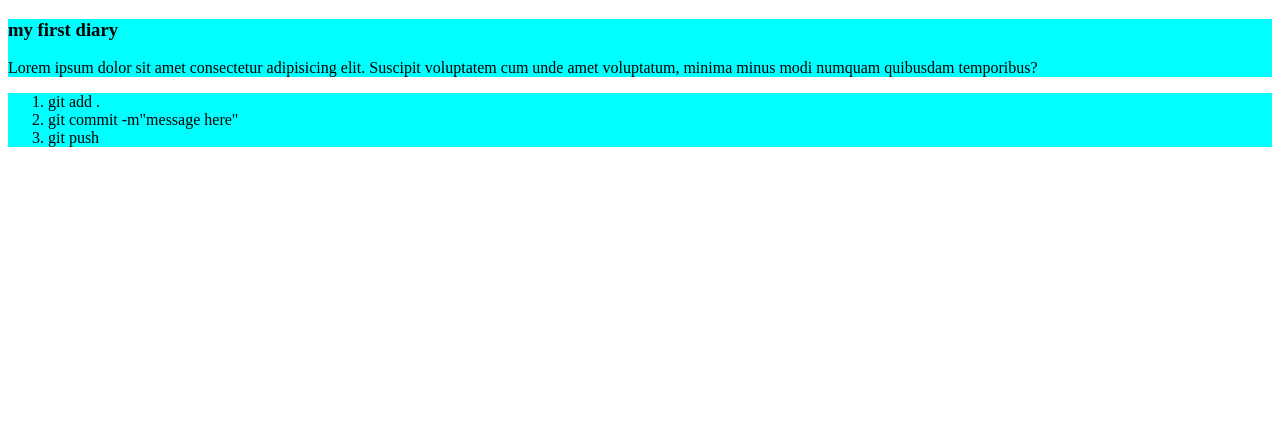
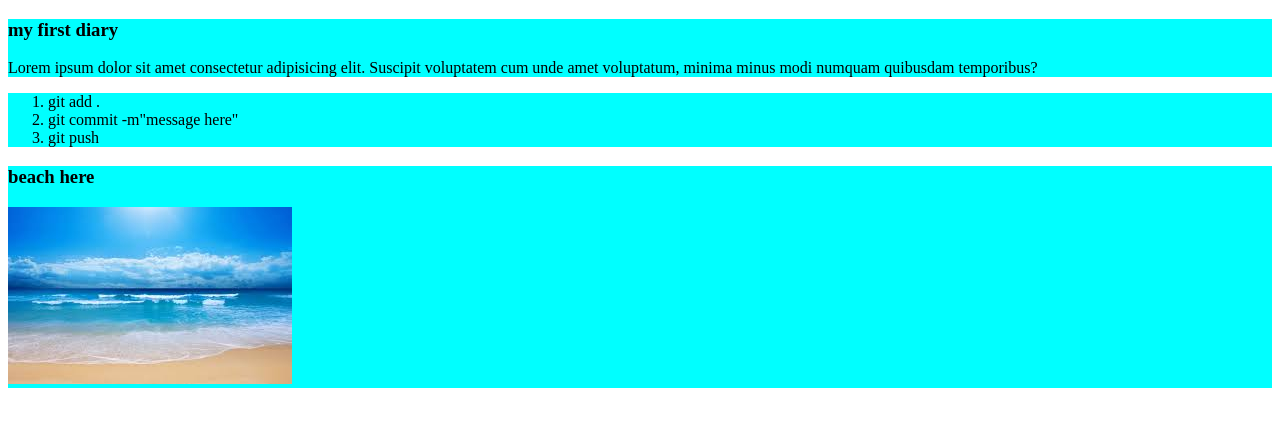
Before and after one commit to Fuad52/my-simple-website, a plain HTML site: page index.html in a window 1280 px wide. Drawn offline with Linux system fonts and the light colour scheme.

Commit message:
adding images

```diff
--- a/index.html
+++ b/index.html
@@ -18,5 +18,9 @@
             <li>git push</li>
         </ol>
     </div>
+    <div>
+        <h3>beach here</h3>
+        <img src="images/images.jpg" alt="">
+    </div>
 </body>
 </html>
```
Also changed, not shown: images/images.jpg (added).
